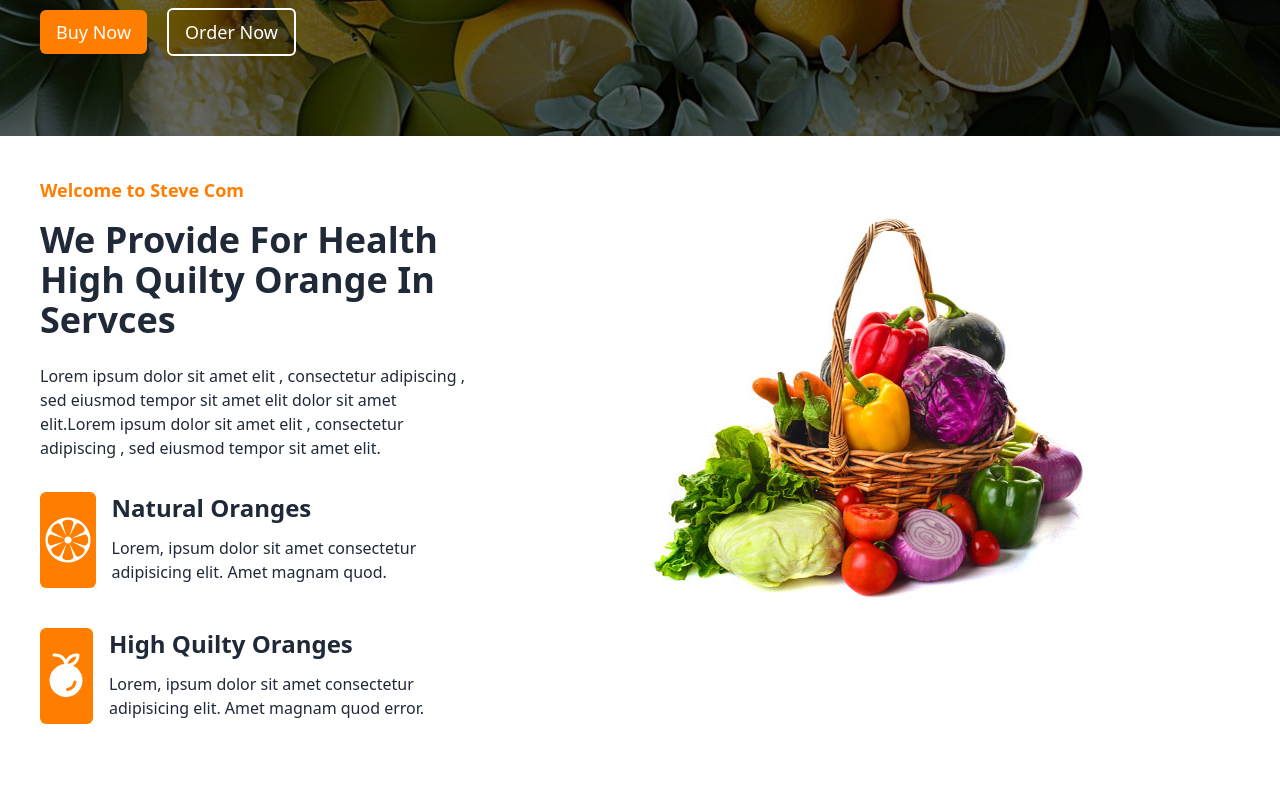
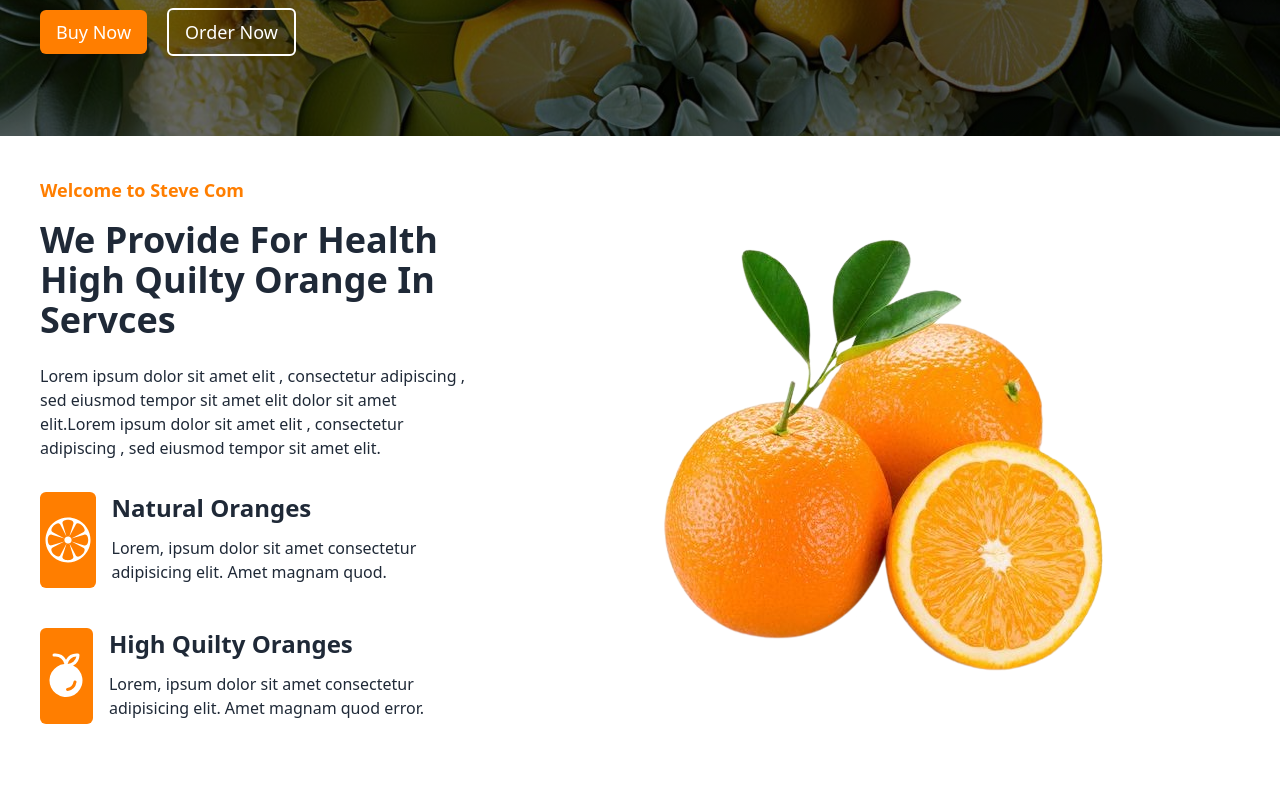
Before and after one commit to mulbahoplanojames/SteveCom, a React (Vite) app: page / in a window 1280 px wide. Shown: the part 520-1320 px from the top of the page. Built offline with nearby package versions, Linux system fonts and the light colour scheme.

Commit message:
Working on the Fruits Display Component

```diff
--- a/src/Components/Home_About/HomeAbout.jsx
+++ b/src/Components/Home_About/HomeAbout.jsx
@@ -1,10 +1,10 @@
 import { GiOrange } from "react-icons/gi";
 import { PiOrangeFill } from "react-icons/pi";
-import imageabout from "/src/assets/about.jpg";
+import imageabout from "/src/assets/01.rev.png";
 const HomeAbout = () => {
   return (
     <>
-      <div className="md:px-10 px-4 py-10 grid md:grid-cols-2 grid-cols-1 md:gap-6 gap-y-4">
+      <div className="md:px-10 px-4 py-10 grid md:grid-cols-2 grid-cols-1 md:gap-6 gap-y-4 place-items-center">
         <div className="w-full h-fit">
           <p className="font-semibold text-primary text-lg pb-4">
             Welcome to Steve Com
```
